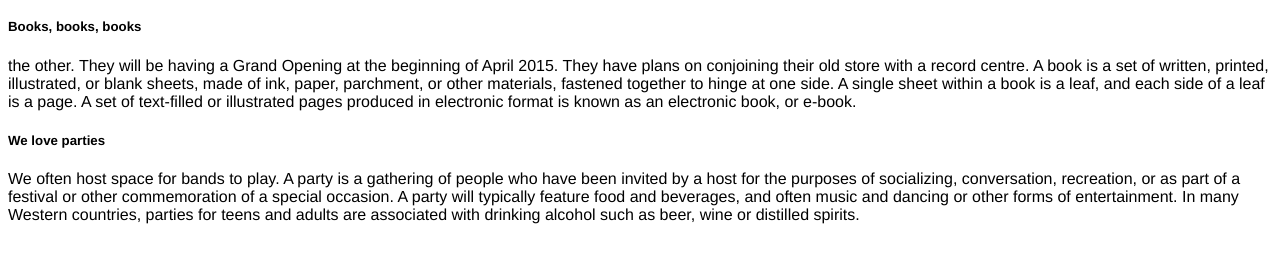
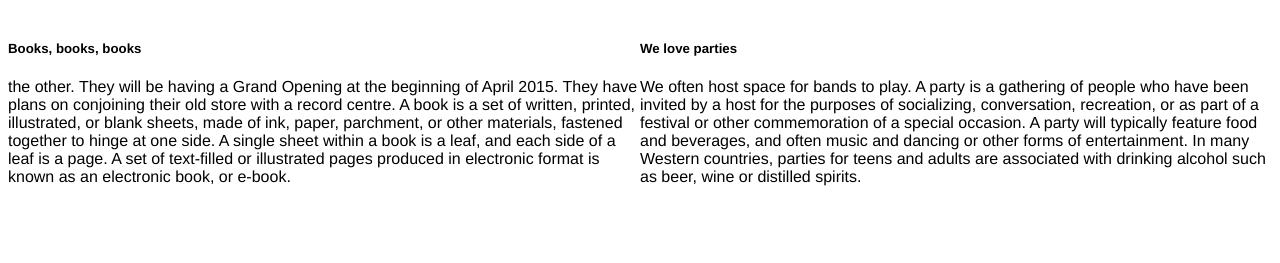
Before and after one commit to heathermcd12/push-nav, a plain HTML site: page index.html in a window 1280 px wide. Shown: the part 273-536 px from the top of the page. Drawn offline with nearby package versions, Linux system fonts and the light colour scheme; some icons are missing.

Commit message:
feat(html)  add grid.css
Link grid.css to file

```diff
--- a/index.html
+++ b/index.html
@@ -5,6 +5,7 @@
 	<title>Push Menus</title>
 	<link href="https://file.myfontastic.com/ByYgcfmddFUXmrFSe9SRAH/icons.css" rel="stylesheet">
 	<link href="css/style.css" rel="stylesheet">
+    <link href="scss/grid.css" rel="stylesheet">
 	<meta name="handheldfriendly" content="true">
 	<meta name="mobileoptimized" content="240">
 	<meta name="viewport" content="width=device-width,initial-scale=1">
```
